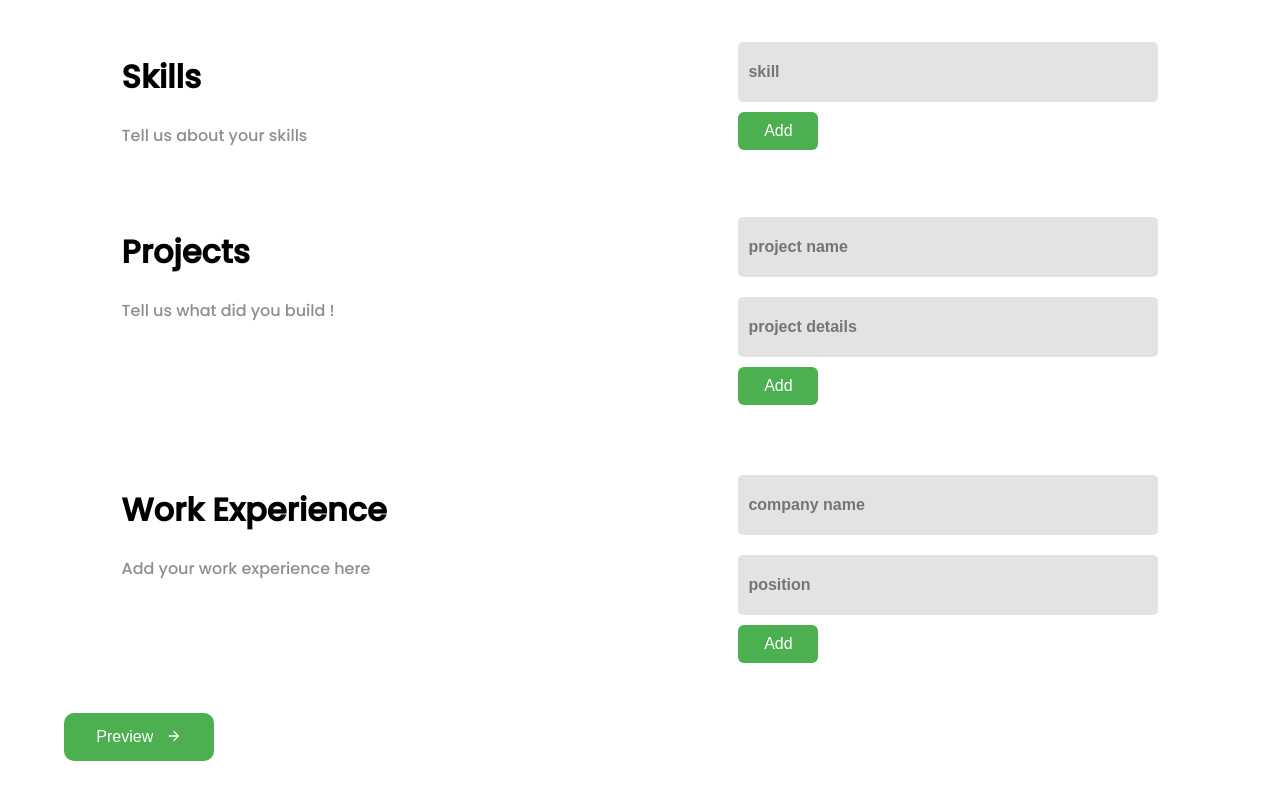
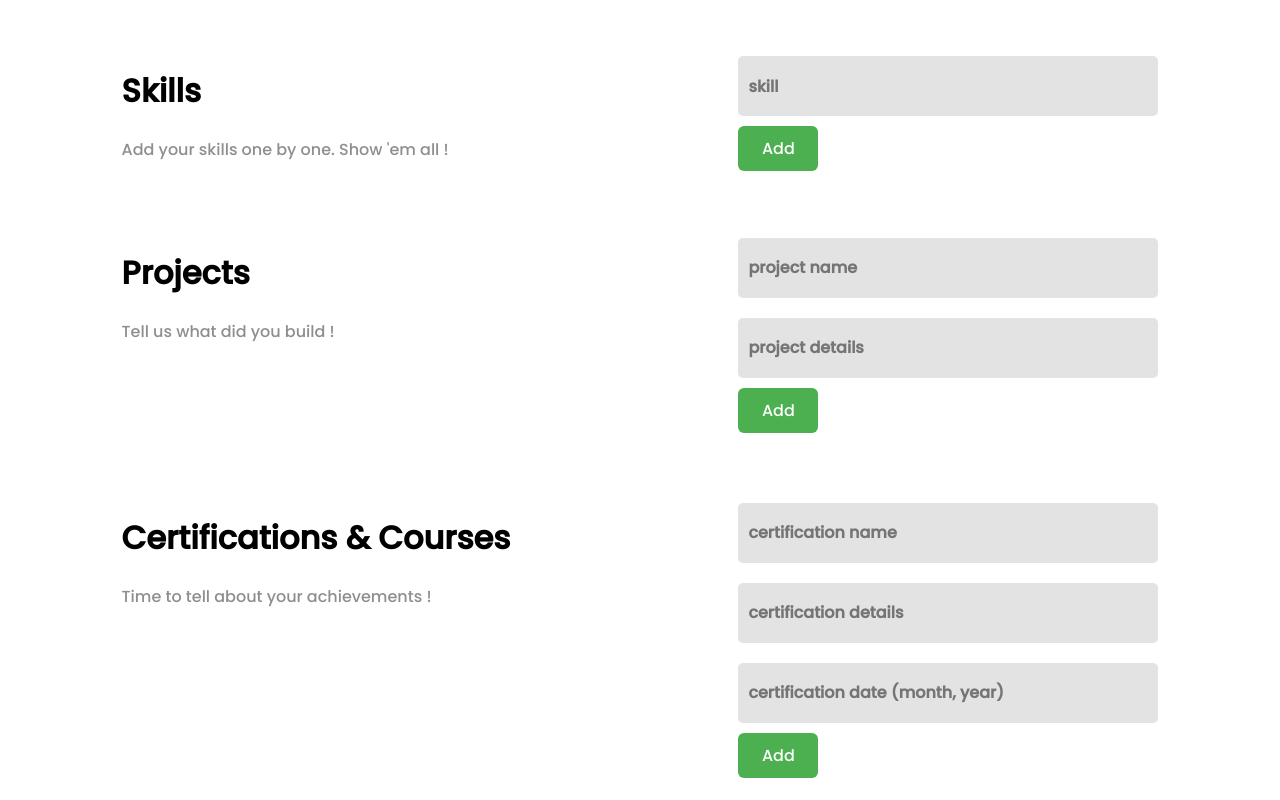
Before and after one commit to PrathameshVK/redux-resume, a React (Create React App) app: page /edit in a window 1280 px wide. Shown: the part 860-1660 px from the top of the page. Before the commit the page ends 1626 px from the top, so only its background shows below. Built offline with nearby package versions, Linux system fonts and the light colour scheme.

Commit message:
Refactoring

```diff
--- a/src/components/Editor.jsx
+++ b/src/components/Editor.jsx
@@ -35,13 +35,21 @@ function Editor() {
   const [skill, setSkill] = useState("");
   const [skillList, setSkillList] = useState([]);
   const [newProject, setNewProject] = useState({
-    name: "",
-    details: "",
+    projectName: "",
+    projectDetails: "",
   });
   const [projectsList, setProjectsList] = useState([]);
+  const [newCertification, setNewCertification] = useState({
+    certificationName: "",
+    certificationDetails: "",
+    certificationDate: "",
+  });
+  const [certificationList, setCertificationList] = useState([]);
   const [workExp, setWorkExp] = useState({
     companyName: "",
     position: "",
+    startDate: "",
+    endDate: "",
   });
   const [workExpList, setWorkExpList] = useState([]);
 
@@ -132,7 +140,7 @@ function Editor() {
     setNewProject((prevState) => {
       return {
         ...prevState,
-        name: event.target.value,
+        projectName: event.target.value,
       };
     });
   };
@@ -141,7 +149,7 @@ function Editor() {
     setNewProject((prevState) => {
       return {
         ...prevState,
-        details: event.target.value,
+        projectDetails: event.target.value,
       };
     });
   };
@@ -149,8 +157,44 @@ function Editor() {
   const addNewProject = () => {
     setProjectsList((prevState) => [...prevState, newProject]);
     setNewProject({
-      name: "",
-      details: "",
+      projectName: "",
+      projectDetails: "",
+    });
+  };
+
+  const handleCertificationName = (event) => {
+    setNewCertification((prevState) => {
+      return {
+        ...prevState,
+        certificationName: event.target.value,
+      };
+    });
+  };
+
+  const handleCertificationDetails = (event) => {
+    setNewCertification((prevState) => {
+      return {
+        ...prevState,
+        certificationDetails: event.target.value,
+      };
+    });
+  };
+
+  const handleCertificationDate = (event) => {
+    setNewCertification((prevState) => {
+      return {
+        ...prevState,
+        certificationDate: event.target.value,
+      };
+    });
+  };
+
+  const addNewCertification = () => {
+    setCertificationList((prevState) => [...prevState, newCertification]);
+    setNewCertification({
+      certificationName: "",
+      certificationDetails: "",
+      certificationDate: "",
     });
   };
 
@@ -188,6 +232,7 @@ function Editor() {
     setPersonalDetails(resumeData.personalDetails);
     setEducationDetails(resumeData.educationDetails);
     setSkillList(resumeData.skills);
+    setCertificationList(resumeData.certifications);
     setWorkExpList(resumeData.workExperience);
     setProjectsList(resumeData.projects);
   }, [resumeData]);
@@ -207,7 +252,6 @@ function Editor() {
         </div>
         <div>
           <StyledInputTextArea
-            r
             type="text"
             placeholder="objective"
             value={personalProfile || ""}
@@ -302,12 +346,15 @@ function Editor() {
       <StyledSection>
         <div>
           <h1>Skills</h1>
-          <p>Tell us about your skills</p>
+          <p>Add your skills one by one. Show 'em all !</p>
         </div>
         <div>
           <StyledInputText
             value={skill}
             onChange={handleSkill}
+            onKeyDown={(e) => {
+              e.key === "Enter" && addSkill();
+            }}
             type="text"
             placeholder="skill"
           />
@@ -317,8 +364,8 @@ function Editor() {
             {skillList &&
               skillList.map((skill, key) => {
                 return (
-                  <div key={key}>
-                    {skill}
+                  <div className="skill-tag" key={key}>
+                    <div className="skill-name">{skill}</div>
                     <MdClose
                       onClick={() => {
                         setSkillList(
@@ -340,14 +387,14 @@ function Editor() {
         <div>
           <StyledInputText
             type="text"
-            value={newProject.name || ""}
+            value={newProject.projectName || ""}
             onChange={handleProjectName}
             placeholder="project name"
           />
           <br />
           <StyledInputText
             type="text"
-            value={newProject.details || ""}
+            value={newProject.projectDetails || ""}
             onChange={handleProjectDetails}
             placeholder="project details"
           />
@@ -360,7 +407,7 @@ function Editor() {
                   <ItemCard key={key}>
                     <div className="header">
                       <div className="header-name">
-                        <span>{project.name}</span>
+                        <span>{project.projectName}</span>
                       </div>
                       <MdClose
                         onClick={() => {
@@ -370,7 +417,64 @@ function Editor() {
                         }}
                       />
                     </div>
-                    <div className="item-details">{project.details}</div>
+                    <div className="item-details">{project.projectDetails}</div>
+                  </ItemCard>
+                );
+              })}
+          </StyledItemList>
+        </div>
+      </StyledSection>
+      <StyledSection>
+        <div>
+          <h1>Certifications & Courses</h1>
+          <p>Time to tell about your achievements !</p>
+        </div>
+        <div>
+          <StyledInputText
+            type="text"
+            value={newCertification.certificationName || ""}
+            onChange={handleCertificationName}
+            placeholder="certification name"
+          />
+          <br />
+          <StyledInputText
+            type="text"
+            value={newCertification.certificationDetails || ""}
+            onChange={handleCertificationDetails}
+            placeholder="certification details"
+          />
+          <br />
+          <StyledInputText
+            type="text"
+            value={newCertification.certificationDate || ""}
+            onChange={handleCertificationDate}
+            placeholder="certification date (month, year)"
+          />
+          <br />
+          <StyledAddButton onClick={addNewCertification}>Add</StyledAddButton>
+          <StyledItemList>
+            {certificationList &&
+              certificationList.map((certificate, key) => {
+                return (
+                  <ItemCard key={key}>
+                    <div className="header">
+                      <div className="header-name">
+                        <span>{certificate.certificationName}</span>
+                      </div>
+                      <MdClose
+                        onClick={() => {
+                          setCertificationList(
+                            certificationList.filter(
+                              (certificate, id) => id !== key
+                            )
+                          );
+                        }}
+                      />
+                    </div>
+                    <div className="item-details">
+                      {certificate.certificationDetails},{" "}
+                      {certificate.certificationDate}
+                    </div>
                   </ItemCard>
                 );
               })}
@@ -431,6 +535,7 @@ function Editor() {
                 personalDetails: personalDetails,
                 educationDetails: educationDetails,
                 skills: skillList,
+                certifications: certificationList,
                 workExperience: workExpList,
                 projects: projectsList,
               })
--- a/src/components/Home.jsx
+++ b/src/components/Home.jsx
@@ -2,7 +2,6 @@ import React from "react";
 import { useNavigate } from "react-router-dom";
 import { StyledButton } from "./styles/Buttons/Button";
 import { HomeDiv, HomeContent, HomeGraphic, Intro } from "./styles/Home.styles";
-import { MdArrowForward } from "react-icons/md";
 
 function Home() {
   const navigate = useNavigate();
@@ -17,7 +16,6 @@ function Home() {
             </p>
             <StyledButton onClick={() => navigate("/edit")}>
               <div>Create now</div>
-              <MdArrowForward />
             </StyledButton>
           </div>
         </Intro>
--- a/src/components/styles/Buttons/Button.js
+++ b/src/components/styles/Buttons/Button.js
@@ -2,6 +2,7 @@ import styled from "styled-components";
 
 export const StyledButton = styled.button`
   display: flex;
+  align-items: center;
   justify-content: space-evenly;
   border: ${(props) =>
     props.variant === "outline" ? "2px solid #4caf50" : "none"};
--- a/src/components/styles/Editor.styles.js
+++ b/src/components/styles/Editor.styles.js
@@ -35,17 +35,20 @@ export const StyledSkillsList = styled.div`
   flex-direction: row;
   flex-wrap: wrap;
   gap: 5px;
-  div {
+  .skill-tag {
     display: flex;
     gap: 5px;
-    word-break: break-all;
-    word-wrap: break-word;
     align-items: center;
     max-width: 400px;
     padding: 5px 8px;
     border: 1px solid #4caf50;
     border-radius: 5px;
     color: #4caf50;
+    .skill-name {
+      max-width: 95%;
+      word-wrap: break-word;
+      word-break: break-all;
+    }
   }
 `;
 
@@ -73,6 +76,9 @@ export const ItemCard = styled.div`
     color: #4caf50;
     font-size: 1rem;
     font-weight: bold;
+    max-width: 95%;
+    word-wrap: break-word;
+    word-break: break-all;
   }
   .item-details {
     color: #747474;
--- a/src/components/styles/Previewer.styles.js
+++ b/src/components/styles/Previewer.styles.js
@@ -17,6 +17,10 @@ export const ResumeSection = styled.div`
   margin: 0 auto;
 `;
 
+export const SectionItem = styled.div`
+  margin: 10px;
+`;
+
 export const ResumePage = styled.div`
   display: flex;
   flex-direction: column;
@@ -27,7 +31,14 @@ export const ResumePage = styled.div`
   .name {
     height: 5%;
     font-size: 3rem;
+    font-weight: 600;
     margin: 20px auto;
+    margin-top: 80px;
+    width: 90%;
+    padding-bottom: 10px;
+    text-align: center;
+    border-bottom: 5px solid #c1f2f7;
+    /* background-color: #00bfd1; */
   }
   .resume-data {
     width: 100%;
@@ -36,6 +47,10 @@ export const ResumePage = styled.div`
     flex-direction: row;
     .section-info {
       color: #3d3d3d;
+    }
+    h4 {
+      width: fit-content;
+      background-image: linear-gradient(180deg, white 70%, #c1f2f7 30%);
     }
   }
   .skills-list {
--- a/src/index.css
+++ b/src/index.css
@@ -1,7 +1,9 @@
+* {
+  font-family: "Open Sans", sans-serif;
+  font-family: "Poppins", sans-serif;
+}
 body {
   margin: 0;
-  font-family: "Open Sans", sans-serif;
-  font-family: "Poppins", sans-serif;
   -webkit-font-smoothing: antialiased;
   -moz-osx-font-smoothing: grayscale;
 }
--- a/src/redux/resume/resumeReducer.js
+++ b/src/redux/resume/resumeReducer.js
@@ -13,6 +13,7 @@ const initialState = {
     educationDetails: [],
     skills: [],
     projects: [],
+    certifications: [],
     workExperience: [],
   },
 };
@@ -34,6 +35,7 @@ const resumeReducer = (state = initialState, action) => {
           educationDetails: action.payload.educationDetails,
           skills: action.payload.skills,
           projects: action.payload.projects,
+          certifications: action.payload.certifications,
           workExperience: action.payload.workExperience,
         },
       };
```
Also changed, not shown: src/components/Previewer.jsx (+50 -18 lines), src/components/styles/Home.styles.js (+6 -5 lines).
